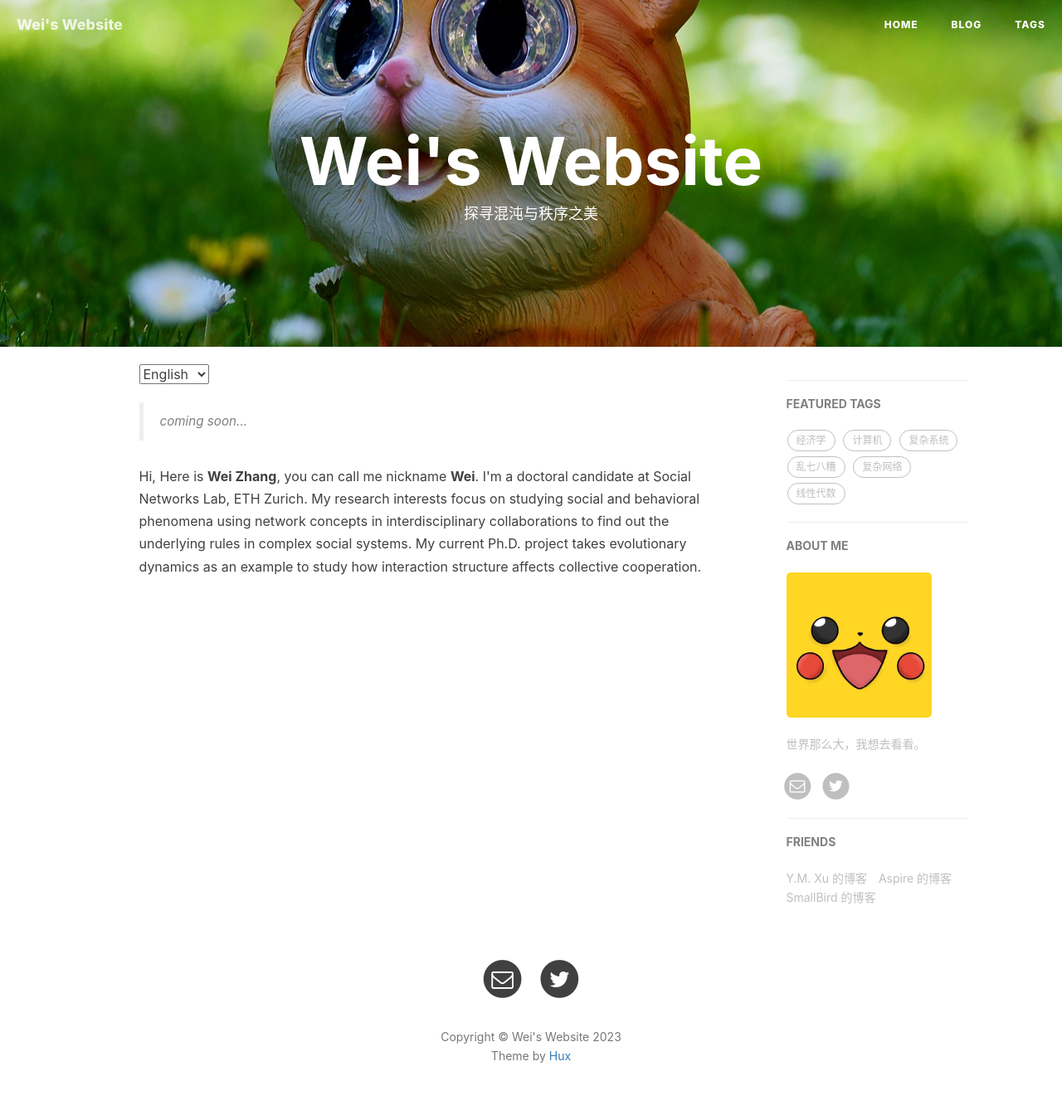
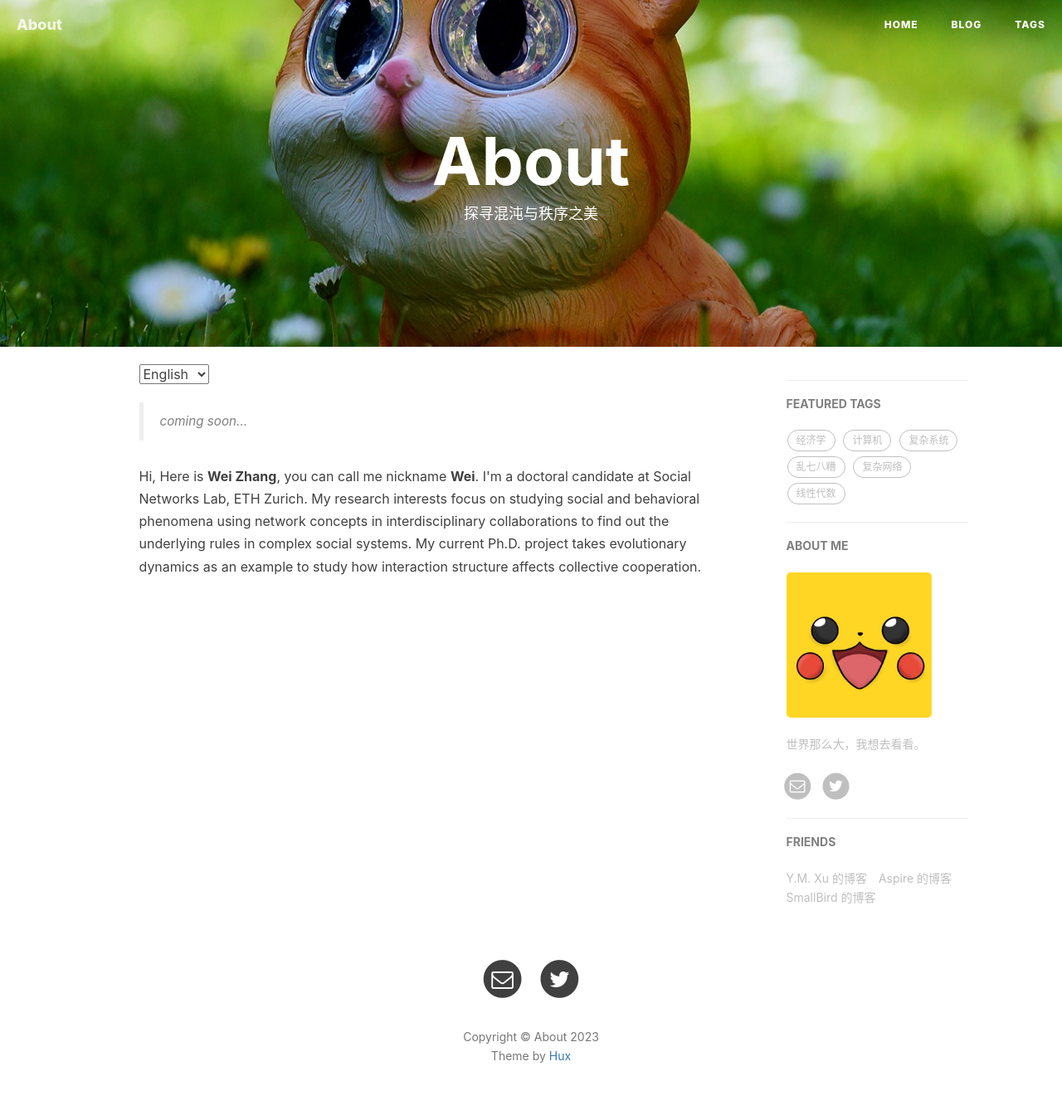
Before and after one commit to weizhang1995/weizhang1995.github.io, a Jekyll site: the page built from index.html, in a window 1280 px wide. Shown: the whole page at 83% size. Built offline with Jekyll 4.4.1, drawn with Linux system fonts in a browser that asks for light colours; nearby versions of some CDN libraries; the list of posts is cut into pages by our own code; comment, search, counter and statistics services are not loaded.

Commit message:
Update _config.yml

```diff
--- a/_config.yml
+++ b/_config.yml
@@ -1,6 +1,6 @@
 # Site settings
-title: Wei's Website
-SEOTitle: About
+title: About
+SEOTitle: Wei's Website
 header-img: img/about-bg.jpg
 
 description: "这里是 @Wei 的个人网站，与你一起发现更大的世界。"
```
